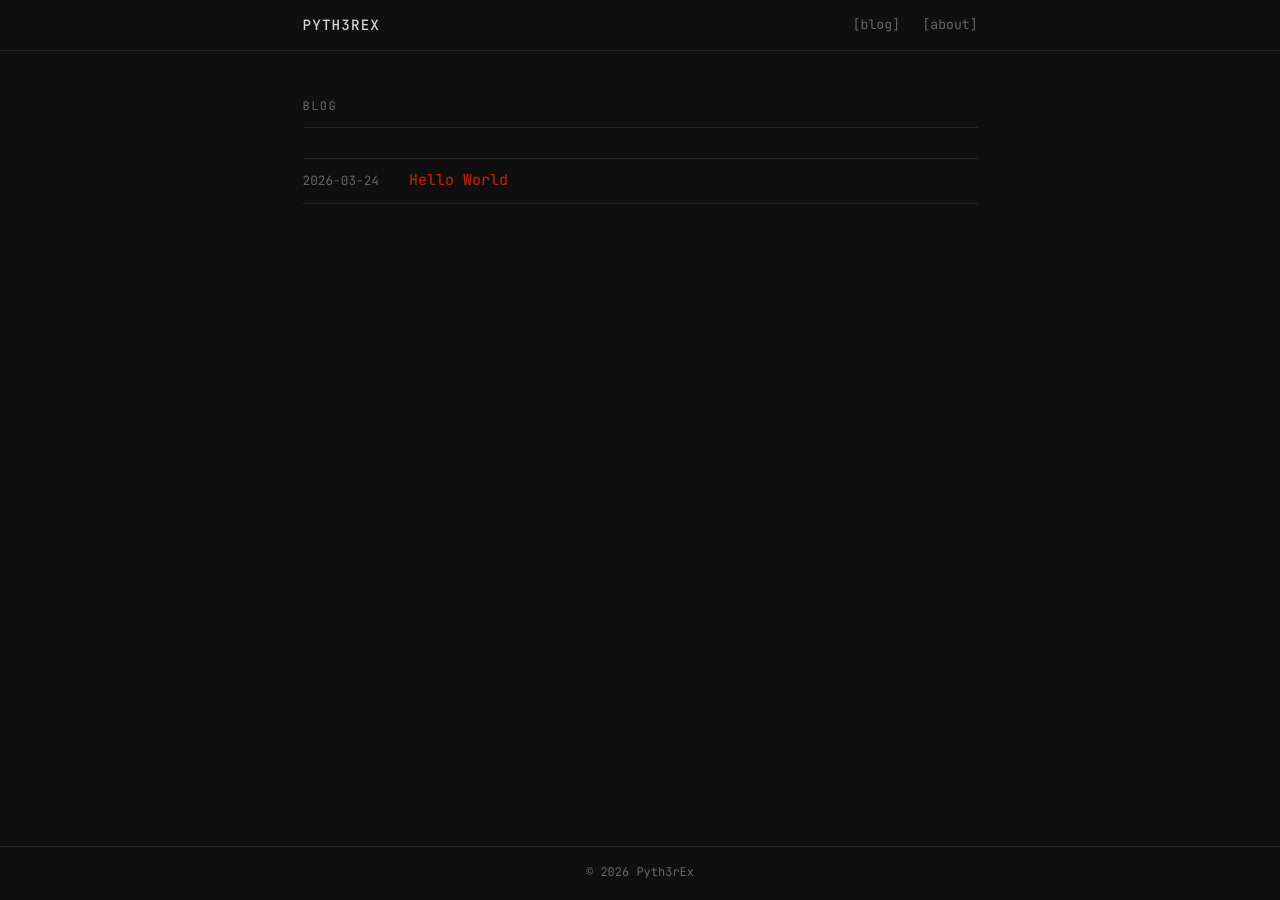
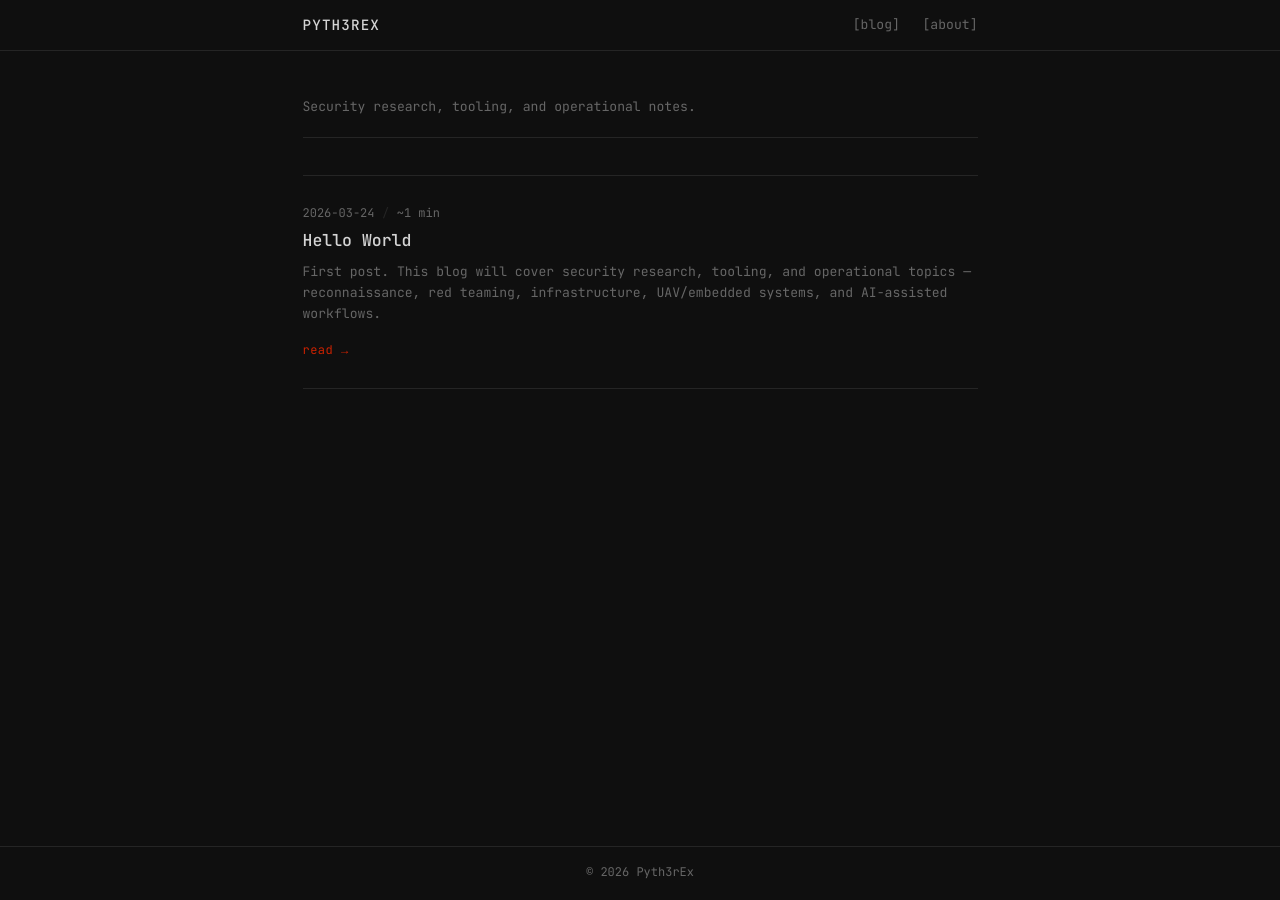
Before and after one commit to Pyth3rEx/Pyth3rEx.github.io, a Jekyll site: the page built from blog/index.html, in a window 1280 px wide. Built offline with Jekyll 4.4.1, drawn with Linux system fonts in a browser that asks for light colours.

Commit message:
feat: rework blog landing with post cards, excerpt, and read time

```diff
--- a/_sass/custom.scss
+++ b/_sass/custom.scss
@@ -133,37 +133,90 @@ h1.page-title {
   padding-bottom: 0.75rem;
 }
 
-// ── Post list ──────────────────────────────────────────────────────────────────
-.post-list {
-  ul {
-    list-style: none;
-    margin: 0;
-    padding: 0;
-  }
+// ── Blog header ────────────────────────────────────────────────────────────────
+.blog-header {
+  margin-bottom: 2.5rem;
+  padding-bottom: 1.25rem;
+  border-bottom: 1px solid $bg-border;
+}
 
-  li {
-    display: flex;
-    gap: 2rem;
-    align-items: baseline;
-    padding: 0.6rem 0;
-    border-bottom: 1px solid $bg-border;
+.blog-tagline {
+  color: $text-muted;
+  font-size: 0.875rem;
+  margin: 0;
+}
 
-    &:first-child {
-      border-top: 1px solid $bg-border;
-    }
-  }
-
-  .post-date {
-    color: $text-muted;
-    font-size: 0.85rem;
-    white-space: nowrap;
-    flex-shrink: 0;
-  }
+// ── Post feed ──────────────────────────────────────────────────────────────────
+.post-feed {
+  display: flex;
+  flex-direction: column;
+  gap: 0;
 
   .empty {
     color: $text-muted;
     margin: 0;
   }
+}
+
+.post-card {
+  padding: 1.75rem 0;
+  border-bottom: 1px solid $bg-border;
+  transition: padding-left 0.15s ease;
+
+  &:first-child { border-top: 1px solid $bg-border; }
+
+  &:hover {
+    padding-left: 0.75rem;
+    border-left: 2px solid $accent;
+  }
+}
+
+.post-card-meta {
+  display: flex;
+  align-items: center;
+  gap: 0.5rem;
+  color: $text-muted;
+  font-size: 0.8rem;
+  margin-bottom: 0.5rem;
+
+  .meta-sep { color: $bg-border; }
+}
+
+.post-card-title {
+  font-size: 1.1rem;
+  font-weight: 500;
+  margin: 0 0 0.6rem;
+  line-height: 1.3;
+
+  a {
+    color: $text;
+    text-decoration: none;
+
+    &:hover { color: $accent; }
+
+    &:visited { color: $text; }
+  }
+}
+
+.post-card-excerpt {
+  color: $text-muted;
+  font-size: 0.875rem;
+  line-height: 1.6;
+  margin: 0 0 0.85rem;
+}
+
+.post-card-read {
+  font-size: 0.8rem;
+  color: $accent;
+  text-decoration: none;
+  letter-spacing: 0.04em;
+
+  &:hover {
+    color: $accent-hover;
+    text-decoration: underline;
+  }
+
+  &:visited { color: $accent; }
 }
 
 // ── Post ───────────────────────────────────────────────────────────────────────
--- a/blog/index.html
+++ b/blog/index.html
@@ -4,19 +4,35 @@ title: Blog
 permalink: /blog/
 ---
 
-<h1 class="page-title">Blog</h1>
+<div class="blog-header">
+  <p class="blog-tagline">Security research, tooling, and operational notes.</p>
+</div>
 
-<div class="post-list">
+<div class="post-feed">
   {% if site.posts.size == 0 %}
     <p class="empty">// no posts yet</p>
   {% else %}
-    <ul>
-      {% for post in site.posts %}
-        <li>
-          <span class="post-date">{{ post.date | date: "%Y-%m-%d" }}</span>
+    {% for post in site.posts %}
+      <article class="post-card">
+        <div class="post-card-meta">
+          <time>{{ post.date | date: "%Y-%m-%d" }}</time>
+          <span class="meta-sep">/</span>
+          {% assign words = post.content | number_of_words %}
+          {% assign minutes = words | divided_by: 200 %}
+          {% if minutes < 1 %}
+            <span>~1 min</span>
+          {% else %}
+            <span>~{{ minutes }} min</span>
+          {% endif %}
+        </div>
+        <h2 class="post-card-title">
           <a href="{{ post.url | relative_url }}">{{ post.title }}</a>
-        </li>
-      {% endfor %}
-    </ul>
+        </h2>
+        <p class="post-card-excerpt">
+          {{ post.excerpt | strip_html | truncatewords: 28 }}
+        </p>
+        <a class="post-card-read" href="{{ post.url | relative_url }}">read &rarr;</a>
+      </article>
+    {% endfor %}
   {% endif %}
 </div>
```
